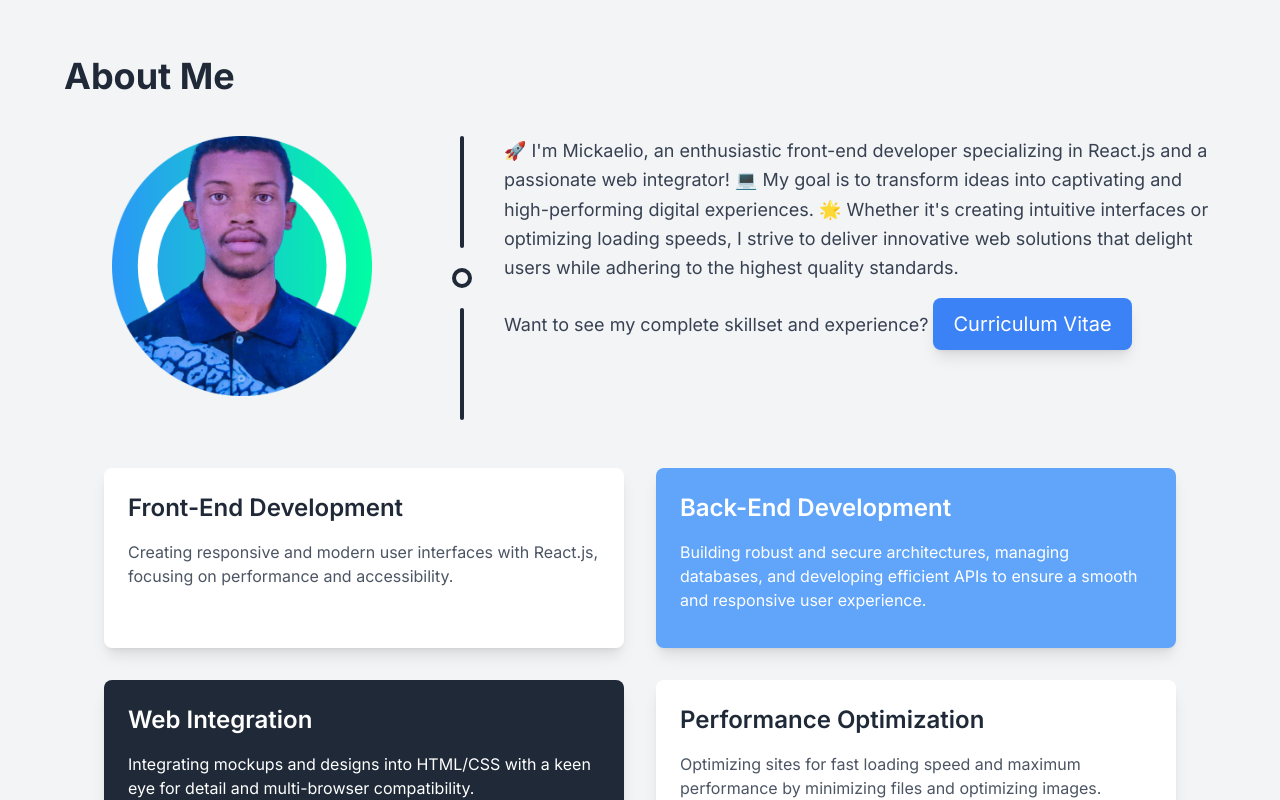
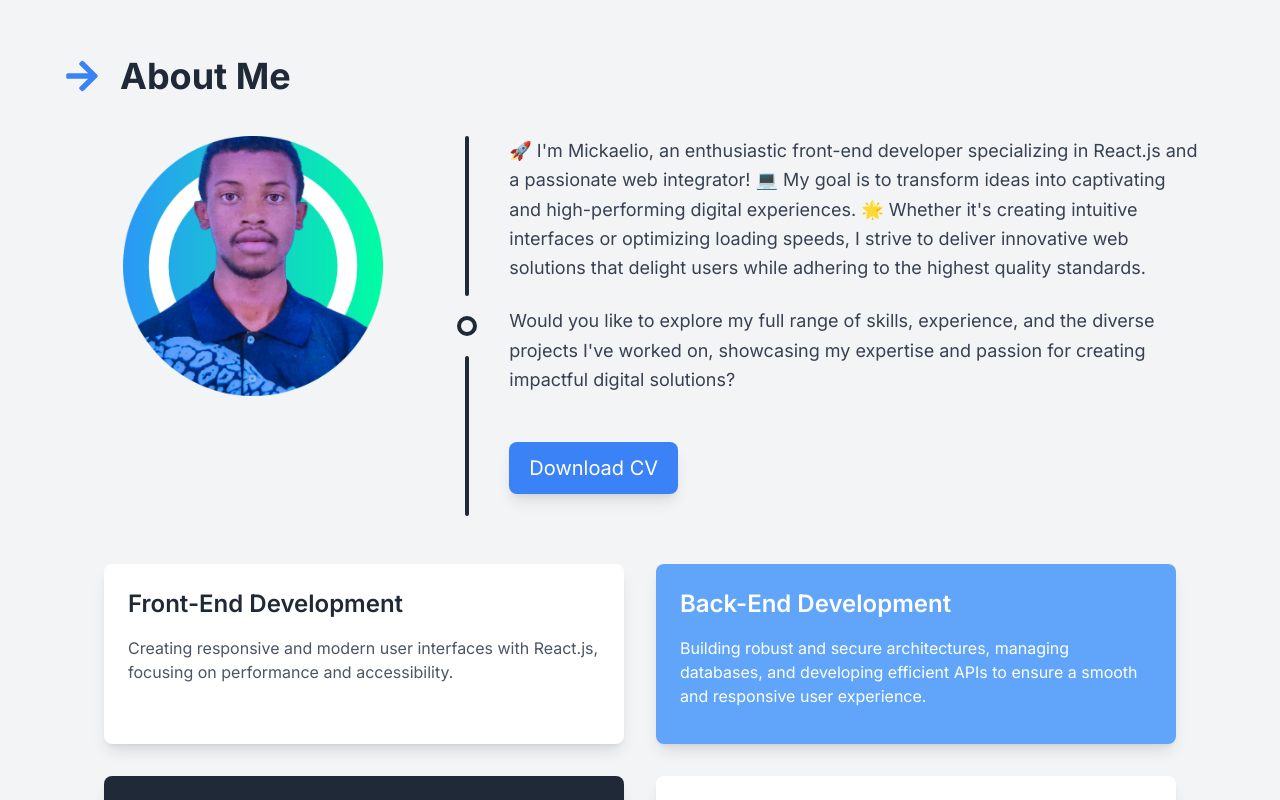
Before and after one commit to tsiheje/NewPortfolio, a Next.js app: page / in a window 1280 px wide. Shown: the part 840-1640 px from the top of the page. Built offline with nearby package versions, Linux system fonts and the light colour scheme.

Commit message:
refact : responsive de home et about

```diff
--- a/src/app/Components/About/page.js
+++ b/src/app/Components/About/page.js
@@ -1,6 +1,7 @@
 import Image from "next/image";
 import { motion } from "framer-motion";
 import sary from "../../Assets/Images/sariko.png";
+import { FaArrowRight } from "react-icons/fa";
 
 const skills = [
   {
@@ -32,9 +33,12 @@ const skills = [
 const About = () => {
   return (
     <section className="min-h-screen bg-gray-100 flex flex-col items-center lg:px-16 w-full pt-24" id="about">
-      <div className="mb-12">
-      <h1 className="text-4xl font-bold text-gray-800">About Me</h1>
-      <div className="flex flex-col md:flex-row items-center md:items-start gap-8 max-w-6xl mx-auto mt-10">
+        <div className="mb-12 w-full">
+          <h1 className="text-4xl font-bold text-gray-800 text-center md:text-left flex items-center gap-5">
+            <FaArrowRight className="text-blue-500" />
+            About Me
+          </h1>
+          <div className="flex flex-col md:flex-row items-center md:items-start gap-8 max-w-6xl mx-auto mt-10 px-4">
             <div className="w-full md:w-1/3">
               <Image
                 src={sary}
@@ -45,33 +49,37 @@ const About = () => {
               />
             </div>
             <div className="hidden md:flex items-center flex-col gap-5">
-          <div className="w-1 h-28 bg-gray-800 rounded"></div>
+              <div className="w-1 h-40 bg-gray-800 rounded"></div>
               <div className="w-5 h-5 rounded-full border-4 border-gray-800"></div>
-          <div className="w-1 h-28 bg-gray-800 rounded"></div>
+              <div className="w-1 h-40 bg-gray-800 rounded"></div>
             </div>
             <div className="w-full md:w-2/3">
-          <p className="text-lg text-gray-700 leading-relaxed">
+              <p className="text-lg text-gray-700 leading-relaxed mb-6">
                 🚀 I'm Mickaelio, an enthusiastic front-end developer specializing in React.js and a passionate web integrator! 💻 My goal is to transform ideas into captivating and high-performing digital experiences. 🌟 Whether it's creating intuitive interfaces or optimizing loading speeds, I strive to deliver innovative web solutions that delight users while adhering to the highest quality standards.
               </p>
-          <p className="text-lg text-gray-700 mt-4 leading-relaxed">
-            Want to see my complete skillset and experience? {" "}
+              <p className="text-lg text-gray-700 mt-4 mb-6 leading-relaxed">
+                Would you like to explore my full range of skills, experience, and the diverse projects I've worked on, showcasing my expertise and passion for creating impactful digital solutions?
+              </p>
+              <p>
                 <a
                     href="/files/Rasolofoniaina Tsiheje Marie Mickaelio.pdf"
-              className="inline-block bg-blue-500 hover:bg-blue-600 text-white text-xl py-3 px-5 rounded-lg shadow-lg transition-colors duration-300"
+                    className="inline-block bg-blue-500 hover:bg-blue-600 text-white text-xl py-3 px-5 rounded-lg shadow-lg transition-colors duration-300 mt-6"
                     target="_blank"
                     rel="noopener noreferrer"
                   >
-              Curriculum Vitae
+                    Download CV
                 </a>
               </p>
             </div>
           </div>
         </div>
-      <div className="flex items-center justify-center flex-wrap gap-8 w-full mb-12">
+
+        {/* Skills Section */}
+        <div className="flex items-center justify-center flex-wrap gap-8 w-full mb-12 px-4">
           {skills.map((skill, index) => (
             <motion.div
               key={index}
-            className={`${skill.bgColor} rounded-lg shadow-lg p-6 w-[520px] h-[180px]`}
+              className={`${skill.bgColor} rounded-lg shadow-lg p-6 w-full sm:w-[400px] md:w-[520px] h-[180px]`}
               whileHover={{ scale: 1.05 }}
               transition={{ duration: 0.3 }}
             >
```
Lines whose indentation alone changed are shown as unchanged.
